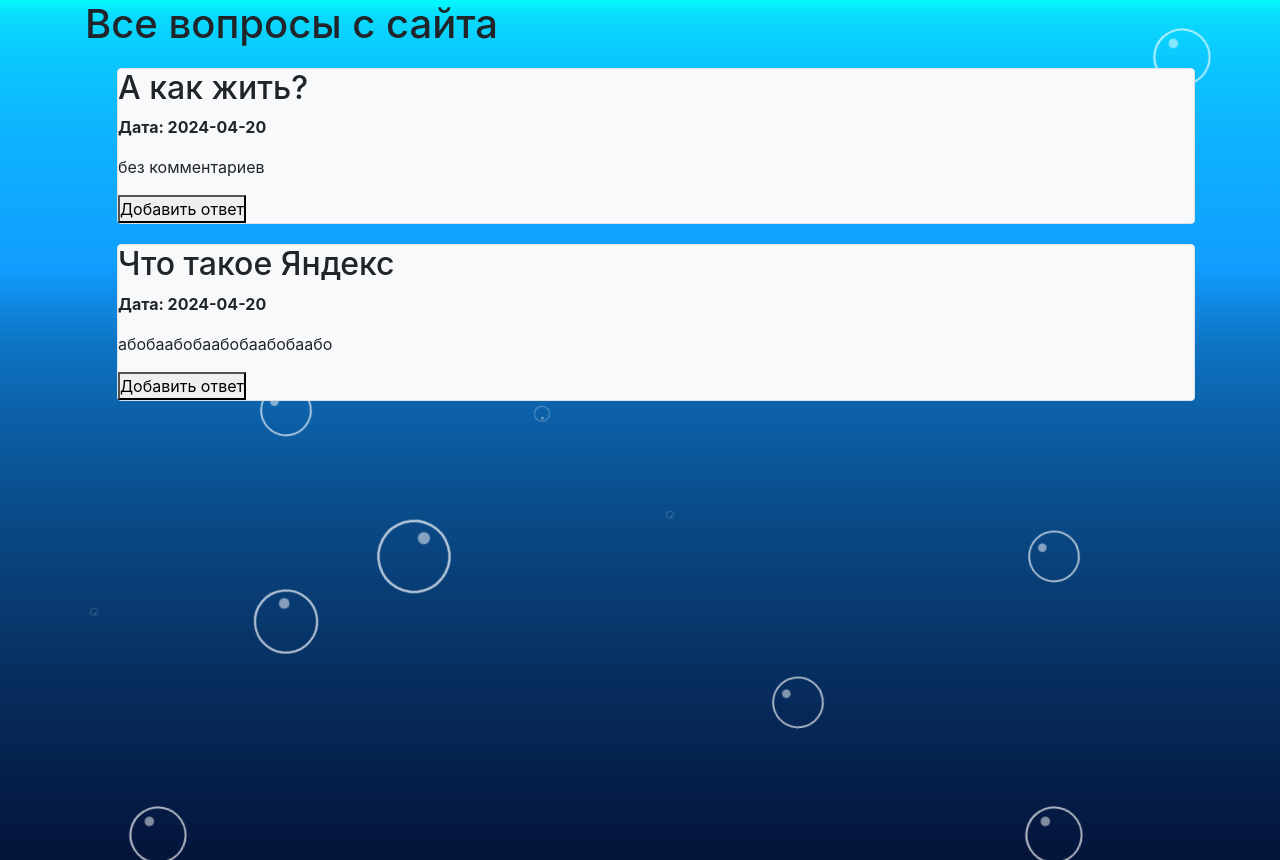
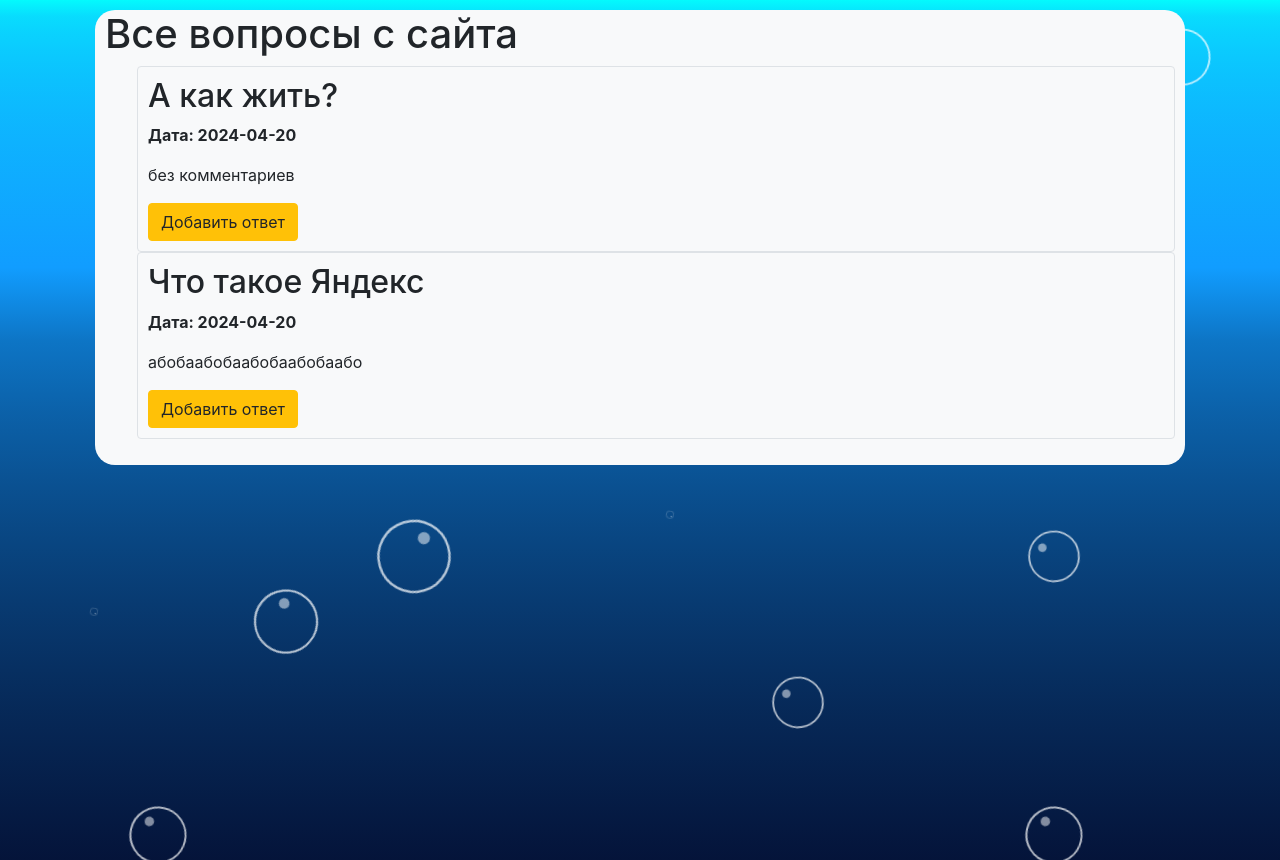
Before and after one commit to gamr416/api_project_yandex2024, a Flask app: page /show_questions in a window 1280 px wide. Shown: the part 112-972 px from the top of the page. Run offline with Flask 3, Linux system fonts and the light colour scheme; data comes from the database, SQL or seed files in the repository; some libraries are stand-ins or nearby versions.

Commit message:
"Все вопросы" тоже с дизайном

```diff
--- a/templates/all_questions.html
+++ b/templates/all_questions.html
@@ -1,16 +1,23 @@
 {% extends "base.html" %}
 
 {% block content %}
+    <form style="background-color: #f8f9fa; margin: 10px; border-radius: 20px; padding-bottom: 10px">
+        <div style="margin: 10px;">
             <h1>Все вопросы с сайта</h1>
             <ul>
                 {% for new in news %}
-        <div class="col-md6 border rounded" style="background-color: #f8f9fa; margin-top: 20px;">
+                <div class="col-md6 border rounded" style="background-color: #f8f9fa;">
+                    <div style="margin: 10px;">
                         <h2>{{new.title}}</h2>
                         <p><b>Дата: {{new.created_date.date() }}</b></p>
                         <p>{{ new.content}}</p>
-            <button>Добавить ответ</button>
+                        <a class="btn btn-warning">
+                            Добавить ответ
+                        </a>
+                    </div>
                 </div>
                 {% endfor %}
             </ul>
-
+        </div>
+    </form>
 {% endblock %}
--- a/templates/base.html
+++ b/templates/base.html
@@ -17,7 +17,7 @@
             <a class="navbar-brand unselectable" href="/" ><img src="/static/img/logo.png"></a>
             {% if current_user.is_authenticated %}
             <a class="btn btn-primary" href="/ask">Спросить</a>
-                 <a class="btn btn-primary " href="/show_questions">Все вопросы</a>
+                <a class="btn btn-primary " href="/show_questions" style="margin-left: 20px">Все вопросы</a>
             </p>
             <p>
             <a class="navbar-brand" href="/user"><img src=/{{current_user.avatar}} width="50" height="50" style="border-radius: 100%;"></a>
```
Lines whose indentation alone changed are shown as unchanged.
